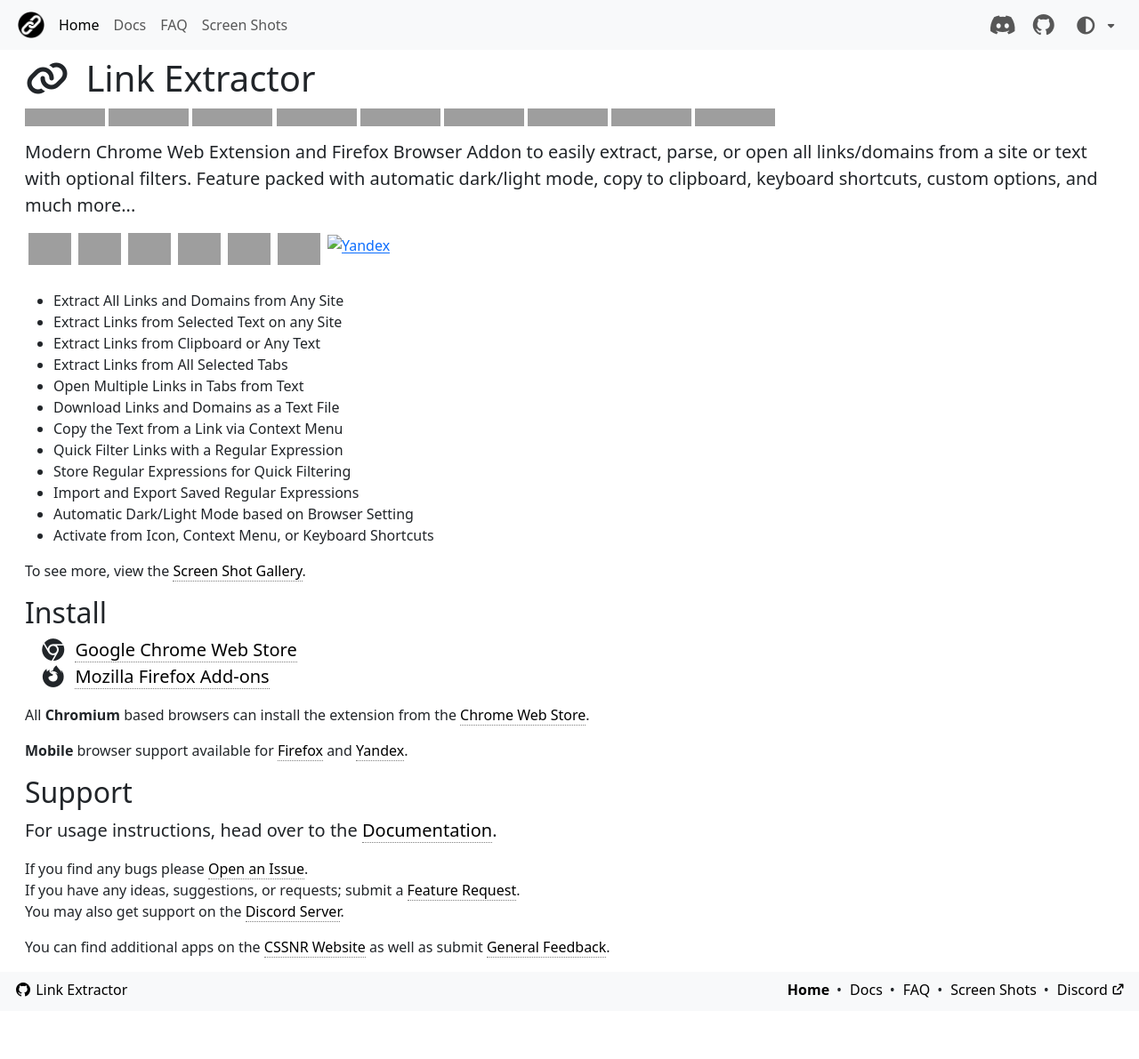
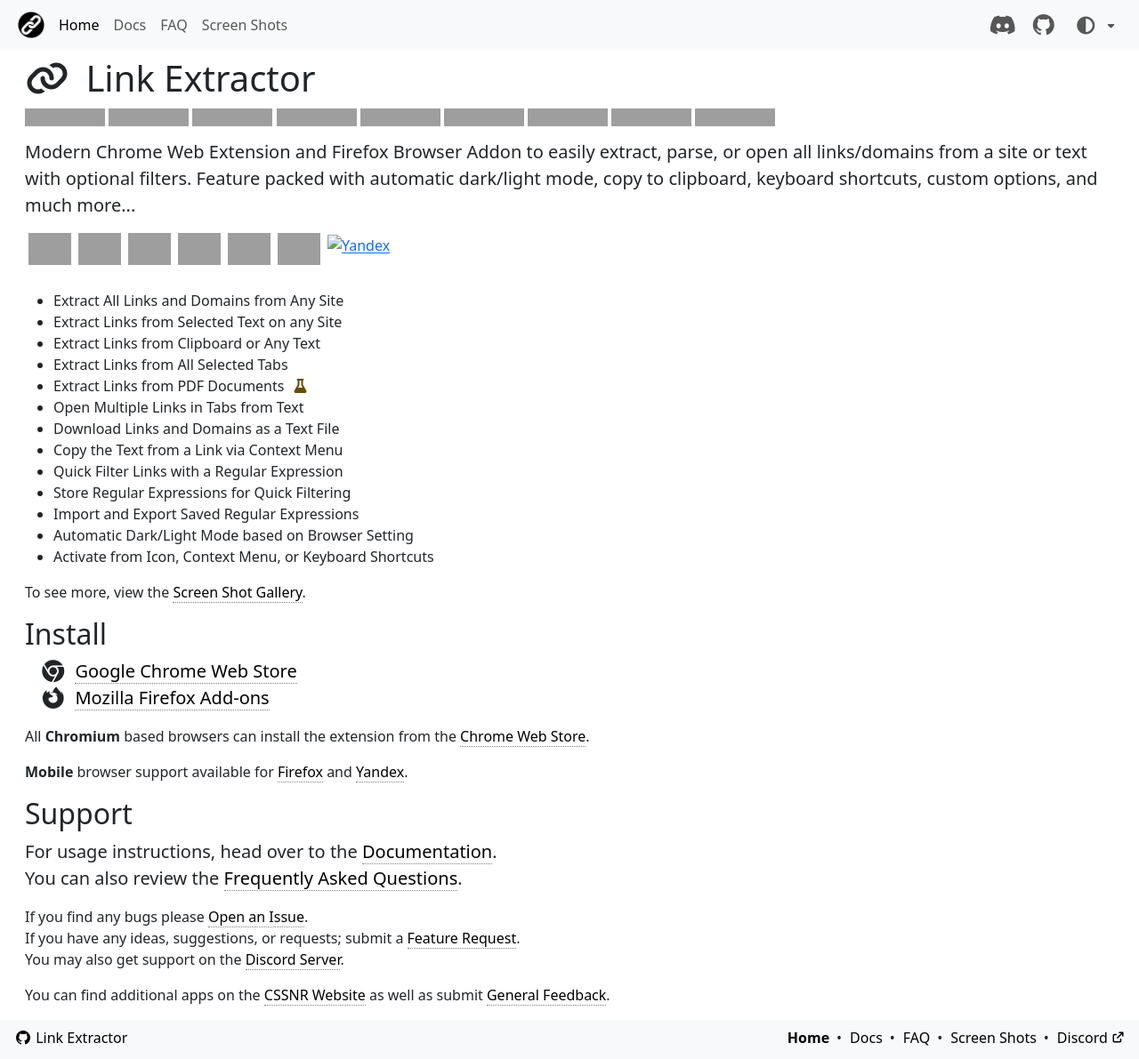
Before and after one commit to cssnr/link-extractor-site, a Jekyll site: the page built from src/html/index.html, in a window 1280 px wide, cut to the strip 0-1191 px from the top of the page. Shown: the whole strip at 89% size. Built offline with Jekyll 4.4.1, drawn with Linux system fonts in a browser that asks for light colours; nearby versions of some CDN libraries; library files that are not in the unit come from our copies; comment, search, counter and statistics services are not loaded; before the commit the page ends 1137 px from its top, so only the background shows below that; grey boxes are pictures that could not be loaded.

Commit message:
Update Index

```diff
--- a/src/html/index.html
+++ b/src/html/index.html
@@ -65,6 +65,12 @@
         <li>Extract Links from Selected Text on any Site</li>
         <li>Extract Links from Clipboard or Any Text</li>
         <li>Extract Links from All Selected Tabs</li>
+        <li>
+            Extract Links from PDF Documents
+            <span data-bs-toggle="tooltip" data-bs-placement="bottom" data-bs-title="Experimental Feature">
+                <i class="fa-solid fa-flask text-warning-emphasis ms-1"></i>
+            </span>
+        </li>
         <li>Open Multiple Links in Tabs from Text</li>
         <li>Download Links and Domains as a Text File</li>
         <li>Copy the Text from a Link via Context Menu</li>
@@ -103,6 +109,9 @@
     <p class="lead">
         For usage instructions, head over to the
         <a class="body-link" href="{{ "/docs/" | relative_url }}">Documentation</a>.
+        <br>
+        You can also review the
+        <a class="body-link" href="{{ "/faq/" | relative_url }}">Frequently Asked Questions</a>.
     </p>
 
     <p>
```
